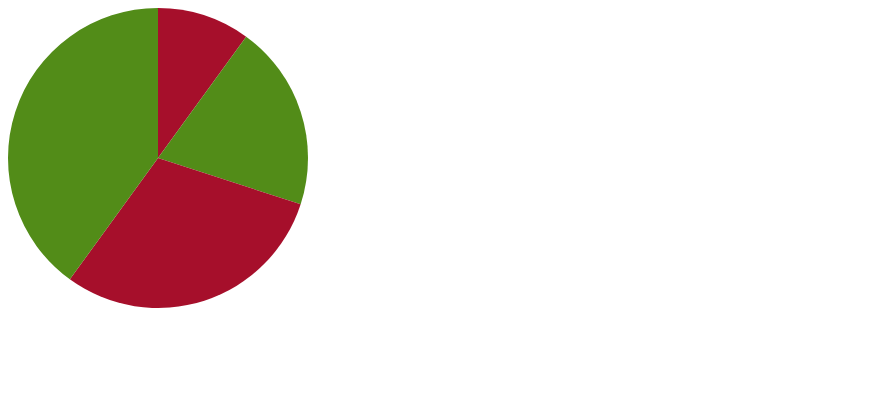
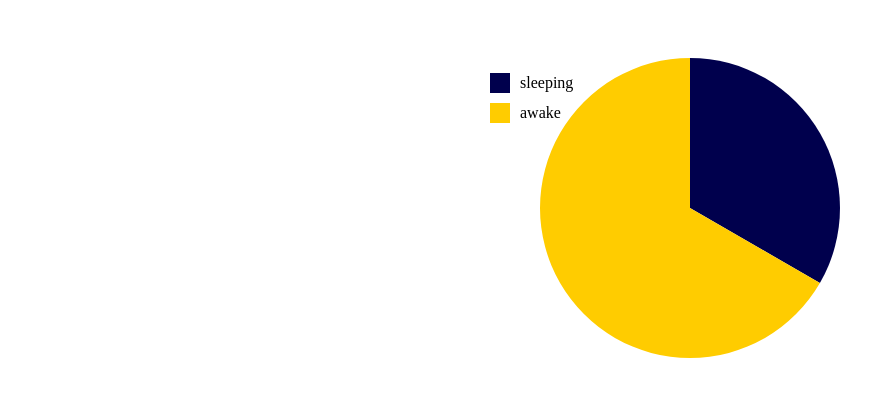
Before and after one commit to lexi-walker/comp20-s2018-team9, a website: page d3test/awakeasleepPie.html in a window 1280 px wide. Shown: the whole page, without its empty margins (0-895 px from the left). Drawn offline with nearby package versions, Linux system fonts and the light colour scheme.

Commit message:
legend added

```diff
--- a/d3test/awakeasleepPie.html
+++ b/d3test/awakeasleepPie.html
@@ -1,3 +1,4 @@
+
 <!DOCTYPE html>
 <html>
   <head>
@@ -5,25 +6,36 @@
 	<title>Step 1 - A Basic Pie Chart</title>
   </head>
   <body>
+	  <div class="spacer"></div>
 	<div id="chart"></div>
+	  <style>
+		  div {
+			  width: 300px;
+			  margin: 0 auto;
+		  }
+
+		  .spacer {
+			  height: 50px;
+		  }
+
+	  </style>
+
 	 <script src="https://d3js.org/d3.v4.min.js"></script>
 	<script>
 	  (function(d3) {
 		'use strict';
 
 		var dataset = [
-		  { label: 'Abulia', count: 10 },
-		  { label: 'Betelgeuse', count: 20 },
-		  { label: 'Cantaloupe', count: 30 },
-		  { label: 'Dijkstra', count: 40 }
+		  { label: 'Awake', count: 10 },
+		  { label: 'Asleep', count: 20 },
 		];
 
-		var width = 300;
+		var width = 400;
 		var height = 300;
 		var radius = Math.min(width, height) / 2;
 
 		var color = d3.scaleOrdinal()
-					.range(['#A60F2B','#528C18']);
+					.range(['#00004d','#ffcc00']);
 
 		var svg = d3.select('#chart')
 		  .append('svg')
@@ -50,6 +62,28 @@
 			return color(d.data.label);
 		  });
 
+		d3.select('svg').append('rect')
+						.attr('height', "20")
+						.attr('width', '20')
+						.attr('x', 0)
+						.attr('y', 15)
+						.style('fill', '#00004d');
+		 d3.select('svg').append('rect')
+						.attr('height', "20")
+						.attr('width', '20')
+						.attr('x', 0)
+						.attr('y', 45)
+						.style('fill', '#ffcc00');
+
+		 d3.select('svg').append('text')
+						.attr('x', 30)
+						.attr('y', 30)
+						.text('sleeping');
+		  d3.select('svg').append('text')
+						.attr('x', 30)
+						.attr('y', 60)
+						.text('awake');
+
 	  })(window.d3);
 	</script>
   </body>
```
